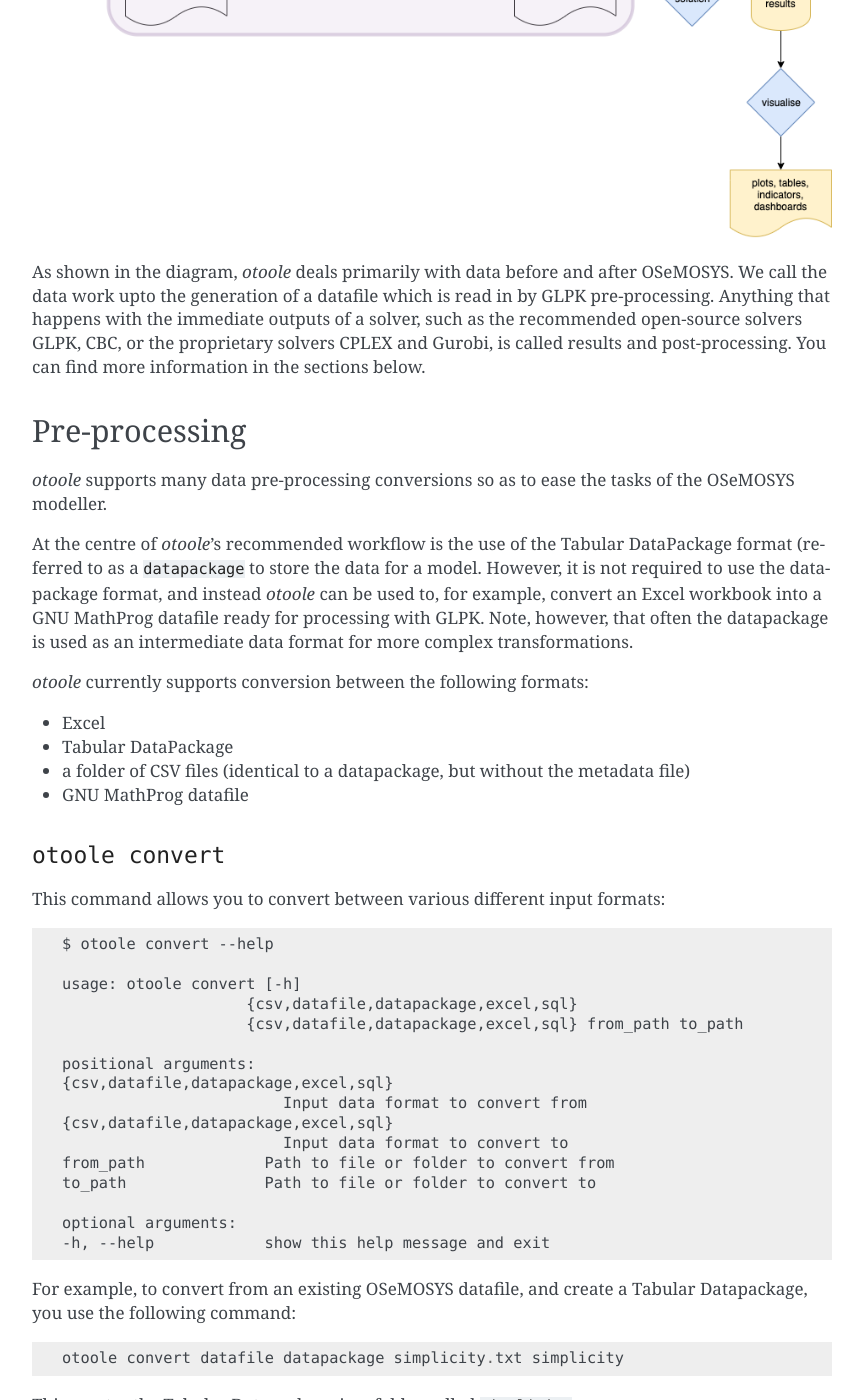
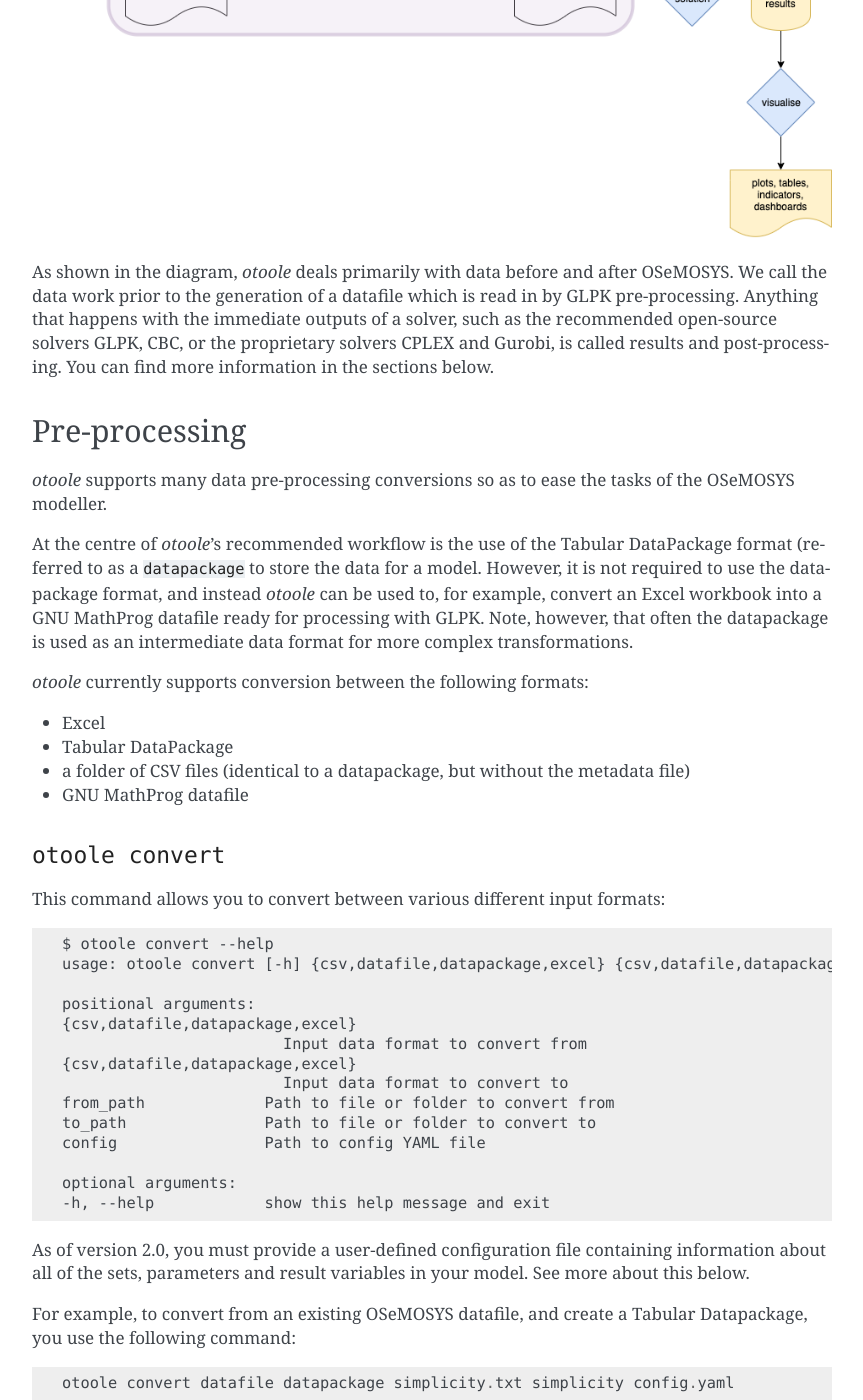
Before and after one commit to OSeMOSYS/otoole, a Sphinx documentation site: the page built from docs/functionality.rst, in a window 1280 px wide and 1400 px high, scrolled down 595 px. Shown: the whole window, without its empty margins (338-1201 px from the left). Built offline with Sphinx 7.4.7, drawn with Linux system fonts in a browser that asks for light colours; some of the changed text lies outside the part shown.

Commit message:
Added config as mandatory CLI argument

```diff
--- a/CHANGELOG.rst
+++ b/CHANGELOG.rst
@@ -1,6 +1,10 @@
 =========
 Changelog
 =========
+Version 2.0
+===========
+- Requires explicit provision of a user-defined configuration file for otoole to workbook
+- Fixed issue #114 so that conversion to Excel workbooks is now operating
 
 Version 0.9
 ==========
--- a/docs/functionality.rst
+++ b/docs/functionality.rst
@@ -18,8 +18,8 @@
 .. image:: img/osemosys_dataflow.png
 
 As shown in the diagram, *otoole* deals primarily with data before and after OSeMOSYS.
-We call the data work upto the generation of a datafile which is read in by GLPK
-pre-processing.  Anything that happens with the immediate outputs of a solver, such as
+We call the data work prior to the generation of a datafile which is read in by GLPK
+pre-processing. Anything that happens with the immediate outputs of a solver, such as
 the recommended open-source solvers GLPK, CBC, or the proprietary solvers CPLEX and Gurobi,
 is called results and post-processing. You can find more information in the sections below.
 
@@ -50,49 +50,50 @@
 This command allows you to convert between various different input formats::
 
     $ otoole convert --help
-
-    usage: otoole convert [-h]
-                        {csv,datafile,datapackage,excel,sql}
-                        {csv,datafile,datapackage,excel,sql} from_path to_path
+    usage: otoole convert [-h] {csv,datafile,datapackage,excel} {csv,datafile,datapackage,excel} from_path to_path config
 
     positional arguments:
-    {csv,datafile,datapackage,excel,sql}
+    {csv,datafile,datapackage,excel}
                             Input data format to convert from
-    {csv,datafile,datapackage,excel,sql}
+    {csv,datafile,datapackage,excel}
                             Input data format to convert to
     from_path             Path to file or folder to convert from
     to_path               Path to file or folder to convert to
+    config                Path to config YAML file
 
     optional arguments:
     -h, --help            show this help message and exit
 
+As of version 2.0, you must provide a user-defined configuration file containing information
+about all of the sets, parameters and result variables in your model. See more about this below.
+
 For example, to convert from an existing OSeMOSYS datafile, and create a Tabular Datapackage, you
 use the following command::
 
-    otoole convert datafile datapackage simplicity.txt simplicity
+    otoole convert datafile datapackage simplicity.txt simplicity config.yaml
 
 This creates the Tabular Datapackage in a folder called ``simplicity``.
 
 Similarly, create an Excel workbook from a datafile::
 
-    otoole convert datafile excel simplicity.txt simplicity.xlsx
+    otoole convert datafile excel simplicity.txt simplicity.xlsx config.yaml
 
 And then convert it back again::
 
-    otoole convert excel datafile simplicity.xlsx simplicity.txt
+    otoole convert excel datafile simplicity.xlsx simplicity.txt config.yaml
 
 To create a folder of CSV files from an Excel workbook::
 
-    otoole convert excel csv simplicity.xlsx simplicity
+    otoole convert excel csv simplicity.xlsx simplicity config.yaml
 
 To convert back again, run the following command::
 
-    otoole convert csv excel simplicity simplicity.xlsx
+    otoole convert csv excel simplicity simplicity.xlsx config.yaml
 
 In each of the examples, you provide the path to the file or folder, depending on the context.
 For a datapackage, you need to provide the path to the ``datapackage.json`` file::
 
-    otoole convert datapackage datafile simplicity/datapackage.json simplicity.txt
+    otoole convert datapackage datafile simplicity/datapackage.json simplicity.txt config.yaml
 
 The Excel workbook is created in a specific format. Each tab in the workbook corresponds to one set or parameter.
 Parameters with a ``YEAR`` index are pivotted, so that the elements in set ``YEAR`` create columns in a table, with
```
Also changed, not shown: README.rst (+7 -8 lines), 2 other files.
